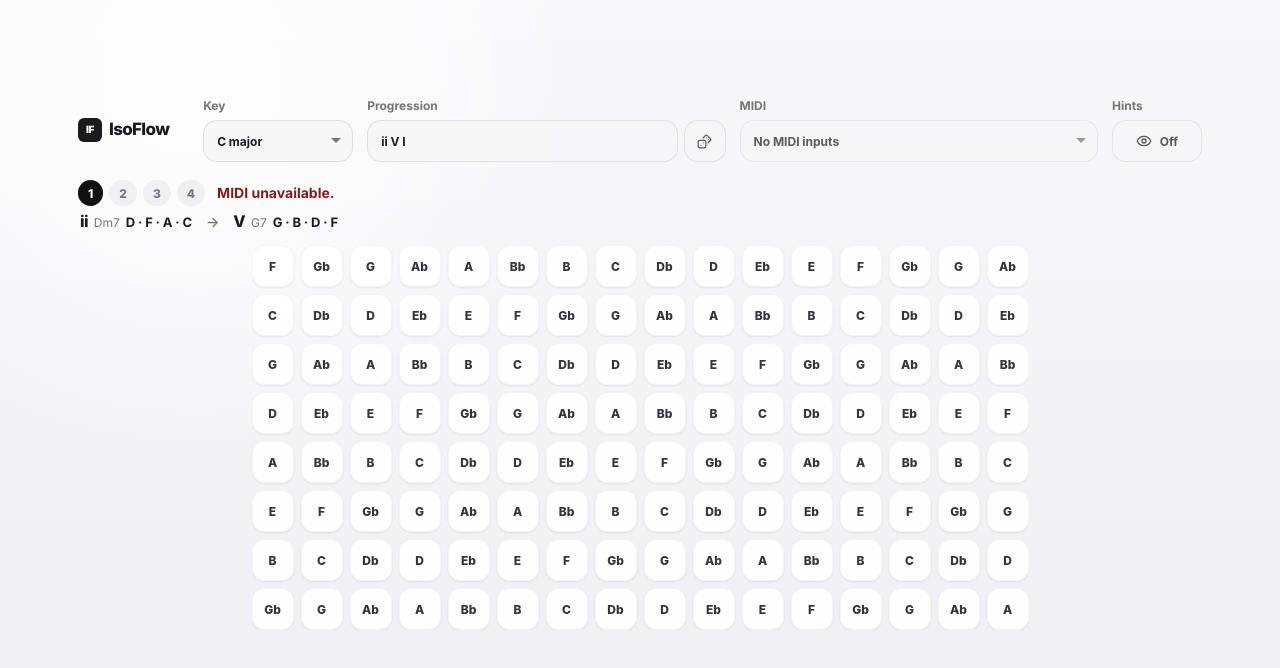
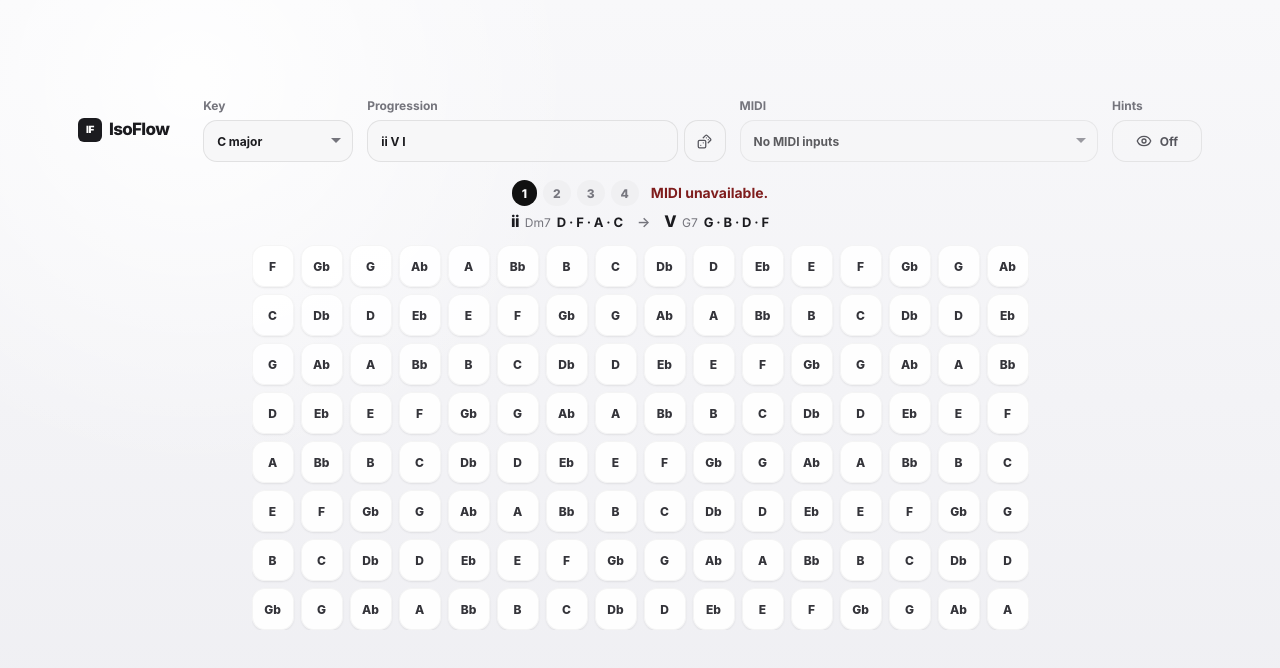
Before and after one commit to kazemio/isoflow, a React (Vite) app: page / in a window 1280 px wide. Shown: the top 668 px of the page. Built offline with nearby package versions, Linux system fonts and the light colour scheme.

Commit message:
Centered directives

```diff
--- a/src/styles.css
+++ b/src/styles.css
@@ -291,6 +291,7 @@ button:disabled {
 .step-row {
   display: flex;
   flex-direction: column;
+  align-items: center;
   gap: 5px;
   margin-bottom: 14px;
   overflow-x: auto;
@@ -317,7 +318,6 @@ button:disabled {
   display: flex;
   align-items: baseline;
   gap: 14px;
-  padding-left: 2px;
 }
 
 .chord-unit {
```
